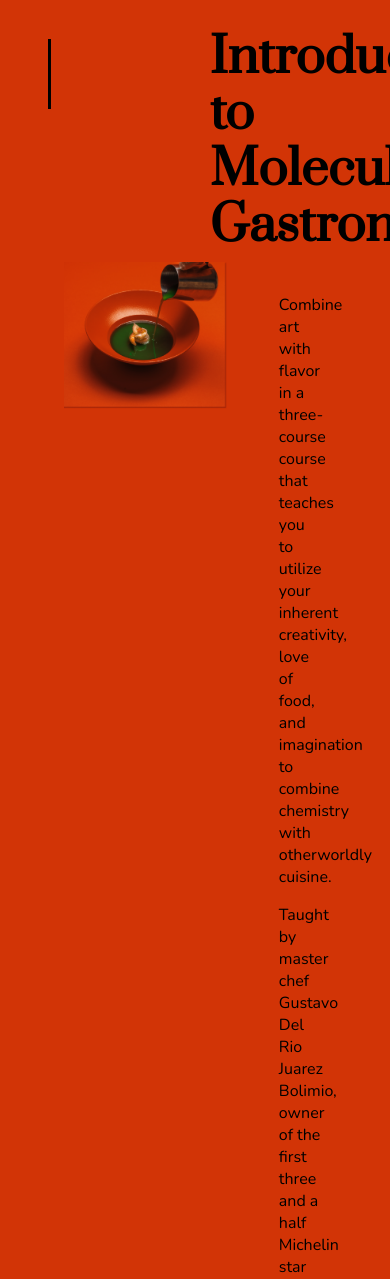
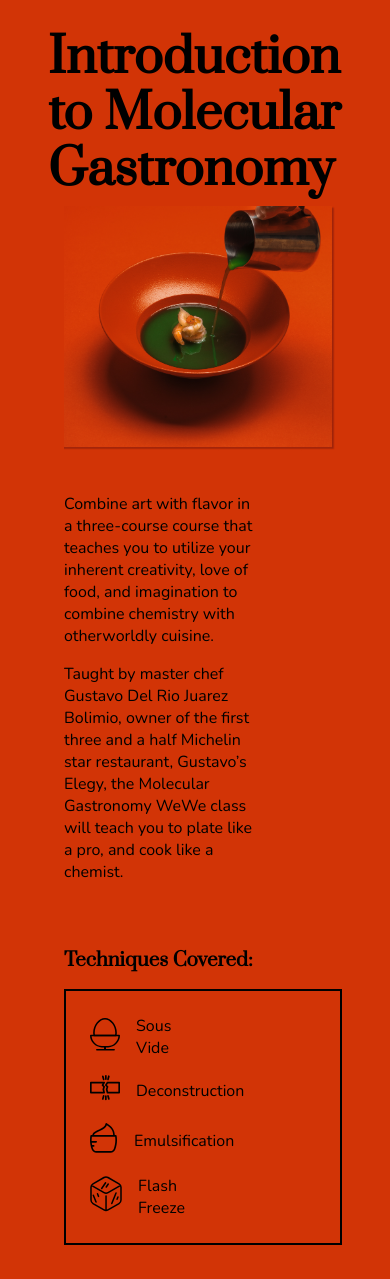
Before and after one commit to wwwApp/idmt-380--2020, a PHP site: page / in a window 390 px wide; the page is wider, and only the part inside the window is pictured. Shown: the part 130-1409 px from the top of that part. Run offline with PHP 8.4, Linux system fonts and the light colour scheme.

Commit message:
quick responsive

```diff
--- a/wk2/style.css
+++ b/wk2/style.css
@@ -1,3 +1,7 @@
+/**
+general styles
+**/
+
 * {
   margin: 0;
   padding: 0;
@@ -222,6 +226,28 @@ ul {
   opacity: 1;
 }
 
+@media only screen and (max-width: 1000px) {
+  .teaser-title-wrapper {
+    margin-left: 0;
+  }
+
+  .teaser-content-wrapper {
+    flex-direction: column-reverse;
+  }
+
+  .teaser-content-wrapper > * {
+    width: 100%;
+  }
+
+  .teaser-content__info {
+    padding-left: 0;
+  }
+
+  .nav-wrapper {
+    display: none;
+  }
+}
+
 /**
 filtering content
 **/
```
